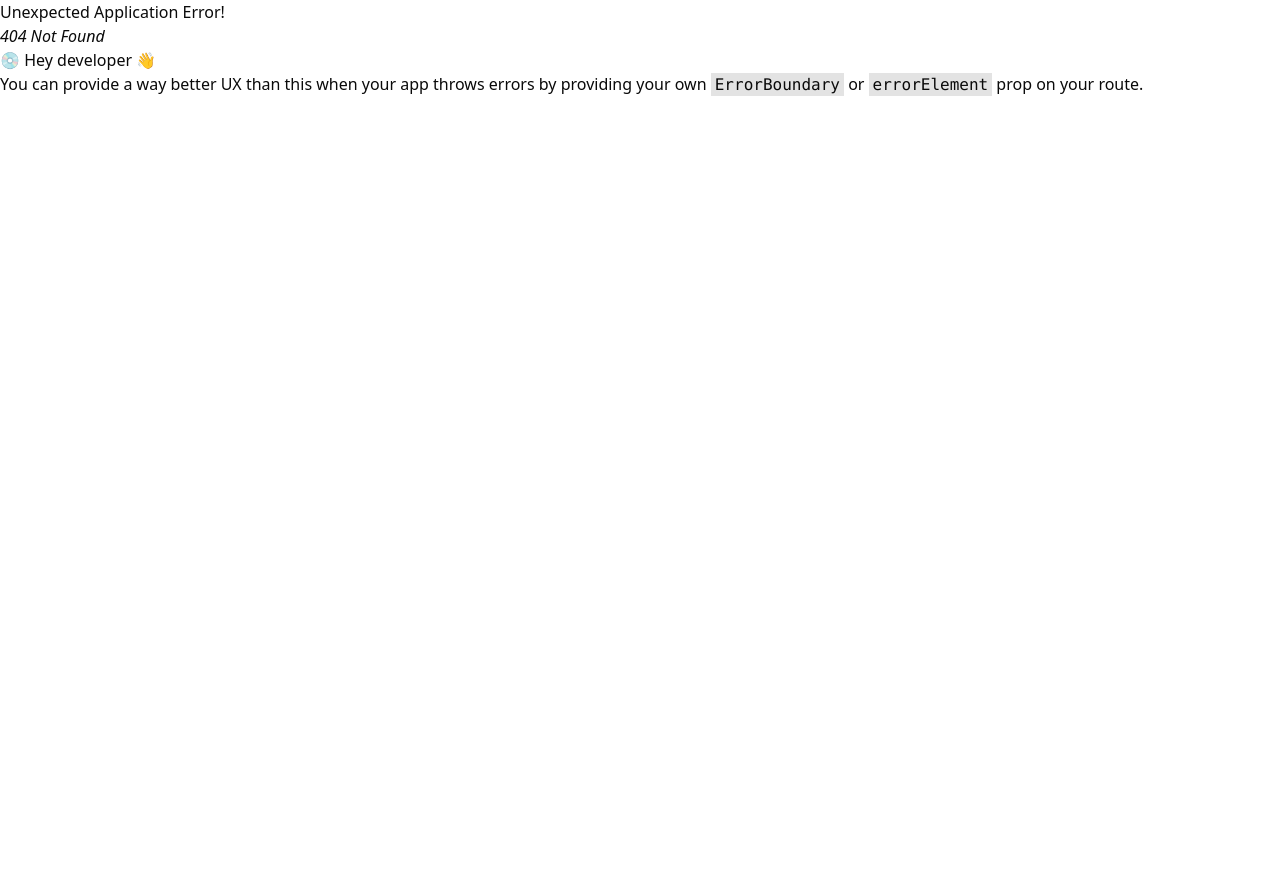
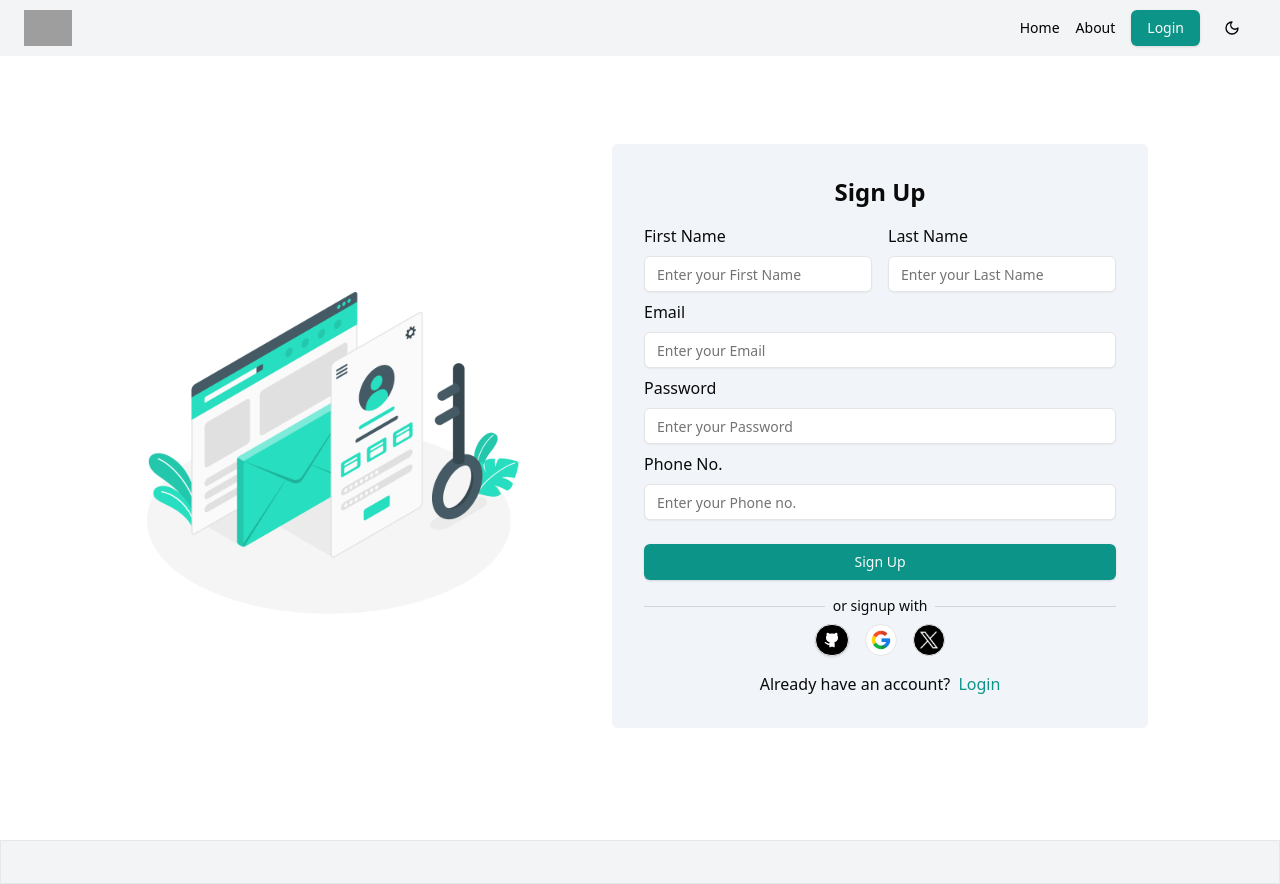
Before and after one commit to aayushi-shipglobal/Resume-builder, a React (Vite) app: page /signup in a window 1280 px wide. Before the commit this address had no page. Before the commit the page ends 800 px from the top, so only its background shows below. Built offline with nearby package versions, Linux system fonts and the light colour scheme; grey boxes are pictures that could not be loaded.

Commit message:
authentiaction added

```diff
--- a/src/Layout/DashboardLayout.tsx
+++ b/src/Layout/DashboardLayout.tsx
@@ -2,11 +2,12 @@ import { useState } from "react";
 import { Outlet, Link, useNavigate } from "react-router-dom";
 import logo from "../assets/resume-icon.jpg";
 import { Button } from "@/components/ui/button";
-import { Moon, Sun, X, Menu, House, Users } from "lucide-react";
+import { Moon, Sun, X, Menu, House, Users, LogOut, LogIn } from "lucide-react";
 import { Popover, PopoverContent, PopoverTrigger } from "@/components/ui/popover";
 import { signOut } from "firebase/auth";
 import { auth } from "@/integration/firebase";
 import { Footer } from "@/pages/Footer";
+import { ForgotPassword } from "@/pages/ForgotPassword";
 
 export const DashboardLayout = () => {
   const [isOpen, setIsOpen] = useState(false);
@@ -33,7 +34,6 @@ export const DashboardLayout = () => {
       sessionStorage.removeItem("user");
       await signOut(auth);
       navigate("/login");
-
     } catch (error) {
       console.error("Error logging out", error);
     }
@@ -53,7 +53,7 @@ export const DashboardLayout = () => {
           </Link>
           {!token && (
             <Button className="bg-teal-600">
-              <Link to="login" className="hover:text-blue-700">
+              <Link to="login" className="hover:bg-teal-700">
                 Login
               </Link>
             </Button>
@@ -93,6 +93,16 @@ export const DashboardLayout = () => {
                   <Link to="about" className="hover:text-blue-700 py-2 flex items-center gap-3">
                     <Users className="h-4" /> About
                   </Link>
+                  {!token && (
+                    <Link to="login" className="hover:text-blue-700 py-2 flex items-center gap-3">
+                       <LogIn  className="h-4"/>Login
+                    </Link>
+                  )}
+                  {token && (
+                    <p className="hover:text-blue-700 py-2 flex items-center gap-3" onClick={handleLogout}>
+                      <LogOut  className="h-4"/>Logout
+                    </p>
+                  )}
                 </div>
               </PopoverContent>
             )}
@@ -101,9 +111,9 @@ export const DashboardLayout = () => {
       </div>
       <div className="mt-14 2xl:mx-64">
         <Outlet />
-        {/* <SignUp/> */}
+        {/* <ForgotPassword/> */}
       </div>
-      <Footer/>
+      <Footer />
     </div>
   );
 };
--- a/src/integration/firebase.ts
+++ b/src/integration/firebase.ts
@@ -1,5 +1,5 @@
 import { initializeApp } from "firebase/app";
-import { getAuth, createUserWithEmailAndPassword, signInWithEmailAndPassword, GoogleAuthProvider,TwitterAuthProvider,FacebookAuthProvider,signOut,updateProfile } from "firebase/auth";
+import { getAuth, createUserWithEmailAndPassword, signInWithEmailAndPassword, GoogleAuthProvider,TwitterAuthProvider,GithubAuthProvider,signOut,updateProfile } from "firebase/auth";
 
 const firebaseConfig = {
   apiKey: "AIzaSyAT27yI5nWRNNR0qmUaH-TG7HBzZ5cfzRk",
@@ -17,5 +17,5 @@ const app = initializeApp(firebaseConfig);
 export const auth = getAuth(app);
 export const googleProvider = new GoogleAuthProvider();
 export const twitterProvider= new TwitterAuthProvider();
-export const facebookProvider = new FacebookAuthProvider();
+export const githubProvider = new GithubAuthProvider();
 export { getAuth, createUserWithEmailAndPassword, signInWithEmailAndPassword,signOut,updateProfile}
--- a/src/pages/ForgotPassword.tsx
+++ b/src/pages/ForgotPassword.tsx
@@ -1,8 +1,11 @@
-
 export const ForgotPassword = () => {
   return (
-    <div>
-
+    <div className=" lg:space-y-16 lg:gap-x-20 z-50 m-4 md:m-28">
+      <div className="p-8 bg-slate-100 rounded-md w-auto text-xl font-semibold">Forgot Your Password ?</div>
+      <p>
+        If you have forgotten your password, please enter your account's email address below and clickthe "Reset My
+        Password" button. You will receive an email that contains a link to set a new password
+      </p>
     </div>
-  )
-}
+  );
+};
--- a/src/pages/Login.tsx
+++ b/src/pages/Login.tsx
@@ -2,87 +2,72 @@ import { Button } from "@/components/ui/button";
 import { Input } from "@/components/ui/input";
 import { Label } from "@/components/ui/label";
 import LoginImage from "@/assets/login.jpg";
+import TwitterImage from "@/assets/twitter.png";
 import { Link, useNavigate } from "react-router-dom";
 import { Checkbox } from "@/components/ui/checkbox";
 import Google from "@/assets/google.png";
-import { auth, googleProvider, twitterProvider, facebookProvider } from "@/integration/firebase";
-import { getRedirectResult, signInWithEmailAndPassword, signInWithPopup, signInWithRedirect } from "firebase/auth";
+import { auth, googleProvider, twitterProvider, githubProvider } from "@/integration/firebase";
+import { signInWithEmailAndPassword, signInWithPopup, User } from "firebase/auth";
 import React from "react";
+import { Github } from "lucide-react";
 
 const signInWithGoogle = async (navigate: Function) => {
-  const storedToken = localStorage.getItem("token");
-  if (storedToken) {
   try {
     const result = await signInWithPopup(auth, googleProvider);
     const user = result.user;
-      const token = await user.getIdToken();
-
-      sessionStorage.setItem("token", token);
-      sessionStorage.setItem("user", JSON.stringify(user));
+    await saveUserToDatabase(user);
     navigate("/");
   } catch (error) {
     console.error("Error signing in with Google", error);
   }
-  }
 };
 
-const signInWithFacebook = async (navigate: Function) => {
-  const storedToken = localStorage.getItem("token");
-  if (storedToken) {
+const signInWithGithub = async (navigate: Function) => {
   try {
-      await signInWithRedirect(auth, facebookProvider);
+    const result = await signInWithPopup(auth, githubProvider);
 
-      const result = await getRedirectResult(auth);
-
-      if (result) {
     const user = result.user;
-        const token = await user.getIdToken();
-
-        sessionStorage.setItem("token", token);
-        sessionStorage.setItem("user", JSON.stringify(user));
-        navigate("/");
-      }
+    await saveUserToDatabase(user);navigate("/");
   } catch (error) {
-      console.error("Error signing in with Facebook", error);
-    }
+    console.error("Error signing in with Github", error);
   }
 };
 
 const signInWithTwitter = async (navigate: Function) => {
-  const storedToken = localStorage.getItem("token");
-  if (storedToken) {
   try {
     const result = await signInWithPopup(auth, twitterProvider);
     const user = result.user;
-      const token = await user.getIdToken();
-
-      sessionStorage.setItem("token", token);
-      sessionStorage.setItem("user", JSON.stringify(user));
-
+    await saveUserToDatabase(user);
     navigate("/");
   } catch (error) {
     console.error("Error signing in with Twitter:", error);
   }
+};
+
+const handleLogin = async (email: string, password: string, navigate: Function) => {
+  try {
+    const userCredential = await signInWithEmailAndPassword(auth, email, password);
+    const user = userCredential.user;
+    await saveUserToDatabase(user);
+    navigate("/");
+  } catch (error) {
+    console.error("Error logging in:", error);
   }
 };
 
-const handleLogin = async (email: string, password: string, navigate: Function) => {
-  const storedToken = localStorage.getItem("token");
-
-  if (storedToken) {
-    try {
-      const userCredential = await signInWithEmailAndPassword(auth, email, password);
-      const user = userCredential.user;
-      const token = await user.getIdToken();
-
-      sessionStorage.setItem("token", token);
-      sessionStorage.setItem("user", JSON.stringify(user));
-      console.log("here ");
-      navigate("/");
-    } catch (error) {
-      console.error("Error logging in:", error);
-      alert("Invalid email or password. Please try again.");
-    }
+const saveUserToDatabase = async (user: User) => {
+  const response = await fetch("http://localhost:5000/api/users", {
+    method: "POST",
+    headers: { "Content-Type": "application/json" },
+    body: JSON.stringify({
+      firebaseId: user.uid,
+      email: user.email,
+      firstName: user.displayName?.split(" ")[0] || "",
+      lastName: user.displayName?.split(" ")[1] || "",
+    }),
+  });
+  if (!response.ok) {
+    console.error("Failed to save user data");
   }
 };
 
@@ -90,6 +75,10 @@ export const Login = () => {
   const navigate = useNavigate();
   const [email, setEmail] = React.useState("");
   const [password, setPassword] = React.useState("");
+
+  const handleSignup = () => {
+    navigate("/signup");
+  };
   return (
     <div className="flex flex-col lg:flex-row justify-center lg:space-y-16 lg:gap-x-20 z-50 m-4 md:m-28">
       <div className="flex items-center">
@@ -137,31 +126,32 @@ export const Login = () => {
           <div className="flex-grow border-t border-gray-300"></div>
         </div>
         <div className="flex items-center justify-center gap-x-4 mt-2">
+          <Button
+            className="w-8 h-8 flex items-center justify-center rounded-full border font-bold bg-black text-white"
+            onClick={() => signInWithGithub(navigate)}
+          >
+            <Github className="fill-white" />
+          </Button>
           <p
             className="cursor-pointer w-8 h-8 flex items-center justify-center rounded-full border font-bold bg-white"
             onClick={() => signInWithGoogle(navigate)}
           >
             <img src={Google} className="w-5 h-5" />
           </p>
-          <Button
-            className="w-8 h-8 flex items-center justify-center rounded-full border font-bold bg-indigo-800 text-white"
-            onClick={() => signInWithFacebook(navigate)}
-          >
-            f
-          </Button>
-          <Button
-            className="w-8 h-8 flex items-center justify-center rounded-full border font-bold bg-black text-white"
+
+          <p
+            className="cursor-pointer w-8 h-8 flex items-center justify-center rounded-full border font-bold bg-black"
             onClick={() => signInWithTwitter(navigate)}
           >
-            X
-          </Button>
+            <img src={TwitterImage} className="w-5 h-5" />
+          </p>
         </div>
 
         <p className="mt-4 text-center">
           Don't have an account ?
-          <Link to="login/signup" className="text-teal-600 font-medium hover:underline pl-1">
+          <span className="cursor-pointer text-teal-600 font-medium hover:underline pl-1" onClick={handleSignup}>
             SignUp
-          </Link>
+          </span>
         </p>
       </div>
     </div>
--- a/src/pages/SignUp.tsx
+++ b/src/pages/SignUp.tsx
@@ -2,47 +2,72 @@ import { Button } from "@/components/ui/button";
 import { Input } from "@/components/ui/input";
 import { Label } from "@/components/ui/label";
 import SignUpImage from "@/assets/signup.jpg";
-import { Link, useNavigate } from "react-router-dom";
+import TwitterImage from "@/assets/twitter.png";
+import { useNavigate } from "react-router-dom";
 import Google from "@/assets/google.png";
-import { auth, googleProvider, twitterProvider, facebookProvider } from "@/integration/firebase";
-import {
-  createUserWithEmailAndPassword,
-  getRedirectResult,
-  signInWithPopup,
-  signInWithRedirect,
-  updateProfile,
-} from "firebase/auth";
+import { auth, googleProvider, twitterProvider, githubProvider } from "@/integration/firebase";
+import { createUserWithEmailAndPassword, signInWithPopup, updateProfile } from "firebase/auth";
 import { useState } from "react";
+import { Github } from "lucide-react";
 
 const signInWithGoogle = async (navigate: Function) => {
   try {
     const result = await signInWithPopup(auth, googleProvider);
     const user = result.user;
-    const token = await user.getIdToken();
-    localStorage.setItem("token", token);
-    localStorage.setItem("user", JSON.stringify(user));
+    const response = await fetch(`http://localhost:5000/api/users?firebaseId=${user.uid}`, {
+      method: "GET",
+    });
+    if (response.status === 404) {
+      const createResponse = await fetch("http://localhost:5000/api/users", {
+        method: "POST",
+        headers: { "Content-Type": "application/json" },
+        body: JSON.stringify({
+          firebaseId: user.uid,
+          email: user.email,
+          firstName: user.displayName?.split(" ")[0],
+          lastName: user.displayName?.split(" ")[1],
+
+        }),
+      });
+
+      if (!createResponse.ok) {
+        alert("Failed to create user in database");
+        return;
+      }
+    }
 
     navigate("/");
   } catch (error) {
-    console.error("Error signing in with Google", error);
+    console.error("Error signing in with Google:", error);
   }
 };
 
-const signInWithFacebook = async (navigate: Function) => {
+const signInWithGithub = async (navigate: Function) => {
   try {
-    await signInWithRedirect(auth, facebookProvider);
+    const result = await signInWithPopup(auth, githubProvider);
+    const user = result.user;
+    const response = await fetch(`http://localhost:5000/api/users?firebaseId=${user.uid}`, {
+      method: "GET",
+    });
+    if (response.status === 404) {
+      const createResponse = await fetch("http://localhost:5000/api/users", {
+        method: "POST",
+        headers: { "Content-Type": "application/json" },
+        body: JSON.stringify({
+          firebaseId: user.uid,
+          email: user.email,
+          firstName: user.displayName?.split(" ")[0],
+          lastName: user.displayName?.split(" ")[1],
+        }),
+      });
 
-    const result = await getRedirectResult(auth);
-
-    if (result) {
-      const user = result.user;
-      const token = await user.getIdToken();
-      localStorage.setItem("token", token);
-      localStorage.setItem("user", JSON.stringify(user));
-      navigate("/");
-    }
+      if (!createResponse.ok) {
+        alert("Failed to create user in database");
+        return;
+      }
+    } navigate("/");
   } catch (error) {
-    console.error("Error signing in with Facebook", error);
+    console.error("Error signing in with Github", error);
   }
 };
 
@@ -50,34 +75,86 @@ const signInWithTwitter = async (navigate: Function) => {
   try {
     const result = await signInWithPopup(auth, twitterProvider);
     const user = result.user;
-    const token = await user.getIdToken();
-    localStorage.setItem("token", token);
-    localStorage.setItem("user", JSON.stringify(user));
-    navigate("/");
+    const response = await fetch(`http://localhost:5000/api/users?firebaseId=${user.uid}`, {
+      method: "GET",
+    });
+    if (response.status === 404) {
+      const createResponse = await fetch("http://localhost:5000/api/users", {
+        method: "POST",
+        headers: { "Content-Type": "application/json" },
+        body: JSON.stringify({
+          firebaseId: user.uid,
+          email: user.email,
+          firstName: user.displayName?.split(" ")[0],
+          lastName: user.displayName?.split(" ")[1],
+        }),
+      });
+
+      if (!createResponse.ok) {
+        alert("Failed to create user in database");
+        return;
+      }
+    }navigate("/");
   } catch (error) {
     console.error("Error signing in with Twitter:", error);
   }
 };
+
 const simpleSignUp = async (
   email: string,
   password: string,
   firstName: string,
   lastName: string,
-  navigate: Function,
+  navigate: Function
 ) => {
   try {
     const userCredential = await createUserWithEmailAndPassword(auth, email, password);
-    await updateProfile(userCredential.user, {
-      displayName: `${firstName} ${lastName}`,
+
+    try {
+      await updateProfile(userCredential.user, {
+        displayName: `${firstName} ${lastName}`,
+      });
+    } catch (error) {
+      console.error("Error updating profile:", error);
+      alert("Failed to update profile.");
+      return;
+    }
+
+    const response = await fetch(`http://localhost:5000/api/users?firebaseId=${userCredential.user.uid}`, {
+      method: "GET",
     });
-    const token = await userCredential.user.getIdToken();
-    localStorage.setItem("token", token);
-    localStorage.setItem("user", JSON.stringify(userCredential.user));
+
+    if (response.status === 404) {
+      const createResponse = await fetch("http://localhost:5000/api/users", {
+        method: "POST",
+        headers: { "Content-Type": "application/json" },
+        body: JSON.stringify({
+          firebaseId: userCredential.user.uid,
+          email: userCredential.user.email,
+          firstName: userCredential.user.displayName?.split(" ")[0],
+          lastName: userCredential.user.displayName?.split(" ")[1],
+          password: password,
+        }),
+      });
+
+      if (!createResponse.ok) {
+        alert("Failed to create user in database");
+        return;
+      }
+    }
+
     navigate("/");
-  } catch (error) {
-    console.error("Error signing up with email:", error);
+  } catch (error: any) {
+    if (error.code === "auth/email-already-in-use") {
+      alert("This email is already in use. Please log in or use a different email.");
+      console.log("Email already in use:", error.message);
+    } else {
+      console.error("Error signing up with email:", error);
+      alert("An error occurred while signing up. Please try again.");
+    }
   }
 };
+
 
 export const SignUp = () => {
   const navigate = useNavigate();
@@ -91,6 +168,10 @@ export const SignUp = () => {
     simpleSignUp(email, password, firstName, lastName, navigate);
   };
 
+  const handleLogin = () => {
+    navigate("/login");
+  };
+
   return (
     <div className="flex flex-col lg:flex-row justify-center lg:space-y-8 lg:gap-x-20 z-50 mb-4 m-4 md:m-28">
       <div className="flex items-center">
@@ -102,7 +183,7 @@ export const SignUp = () => {
           <div>
             <Label className="text-base">First Name</Label>
             <Input
-              placeholder="Enter your Email"
+              placeholder="Enter your First Name"
               className="my-2 bg-white"
               onChange={(e) => setFirstName(e.target.value)}
             />
@@ -110,7 +191,7 @@ export const SignUp = () => {
           <div>
             <Label className="text-base">Last Name</Label>
             <Input
-              placeholder="Enter your Email"
+              placeholder="Enter your Last Name"
               className="my-2 bg-white"
               onChange={(e) => setLastName(e.target.value)}
             />
@@ -150,30 +231,31 @@ export const SignUp = () => {
           <div className="flex-grow border-t border-gray-300"></div>
         </div>
         <div className="flex items-center justify-center gap-x-4 mt-2">
+          <Button
+            className="w-8 h-8 flex items-center justify-center rounded-full border font-bold bg-black text-white"
+            onClick={() => signInWithGithub(navigate)}
+          >
+            <Github className="fill-white" />
+          </Button>
           <p
             className="cursor-pointer w-8 h-8 flex items-center justify-center rounded-full border font-bold bg-white"
             onClick={() => signInWithGoogle(navigate)}
           >
             <img src={Google} className="w-5 h-5 bg-white fill-white" />
           </p>
-          <Button
-            className="w-8 h-8 flex items-center justify-center rounded-full border font-bold bg-indigo-800 text-white"
-            onClick={() => signInWithFacebook(navigate)}
-          >
-            f
-          </Button>
-          <Button
-            className="w-8 h-8 flex items-center justify-center rounded-full border font-bold bg-black text-white"
+
+          <p
+            className="cursor-pointer w-8 h-8 flex items-center justify-center rounded-full border font-bold bg-black"
             onClick={() => signInWithTwitter(navigate)}
           >
-            X
-          </Button>
+            <img src={TwitterImage} className="w-5 h-5" />
+          </p>
         </div>
         <p className="mt-4 text-center">
           Already have an account?{" "}
-          <Link to="login" className="text-teal-600 font-medium hover:underline pl-1">
+          <span className="cursor-pointer text-teal-600 font-medium hover:underline pl-1" onClick={handleLogin}>
             Login
-          </Link>
+          </span>
         </p>
       </div>
     </div>
--- a/src/routes/Routes.tsx
+++ b/src/routes/Routes.tsx
@@ -19,7 +19,7 @@ export default function Routes() {
         element: <Home />,
       },
       {
-        path: "login/signup",
+        path: "signup",
         element: <SignUp />,
       },
       {
```
Also changed, not shown: src/pages/Home.tsx (+8 -5 lines), src/assets/twitter.png (added). Lines whose indentation alone changed are shown as unchanged.
